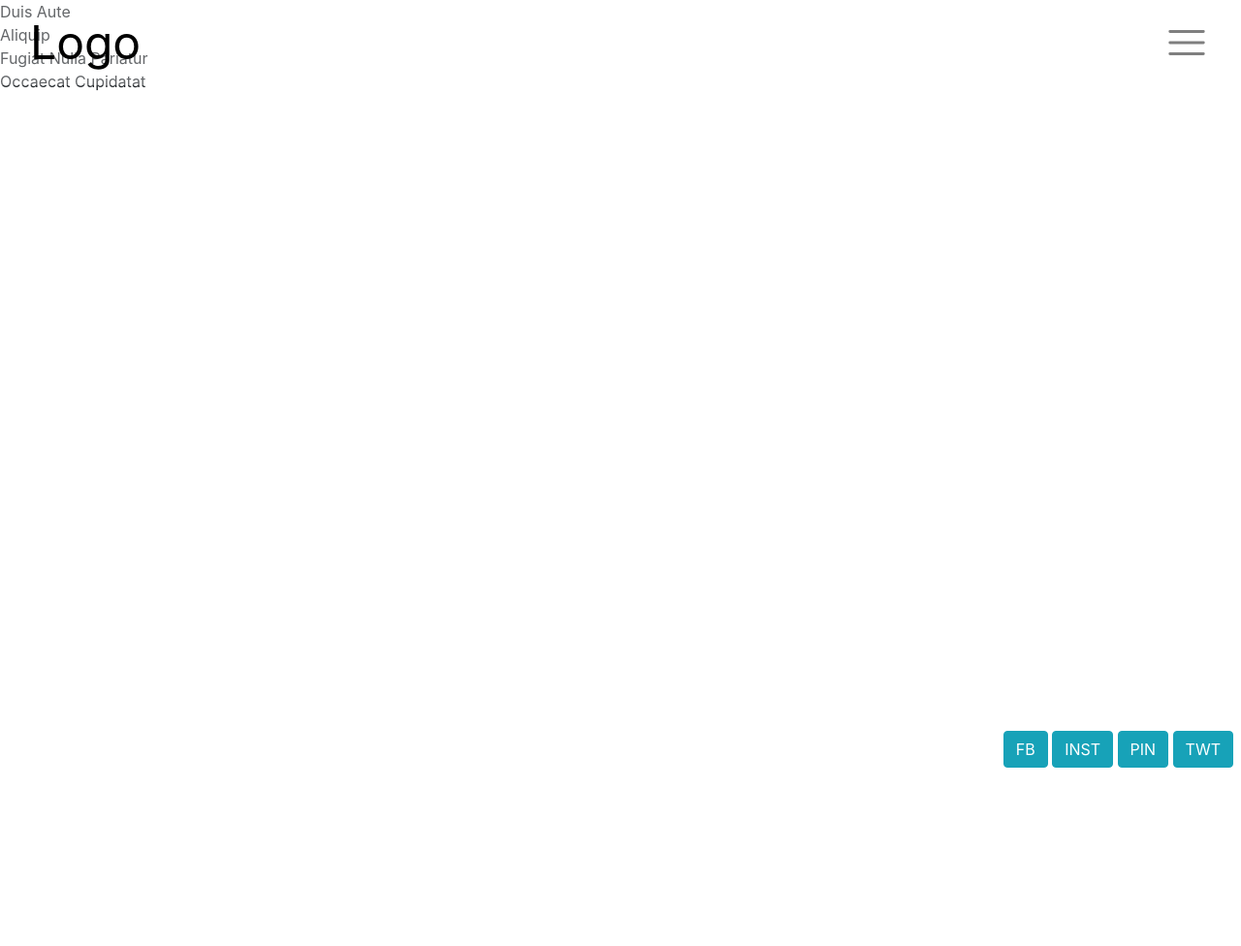
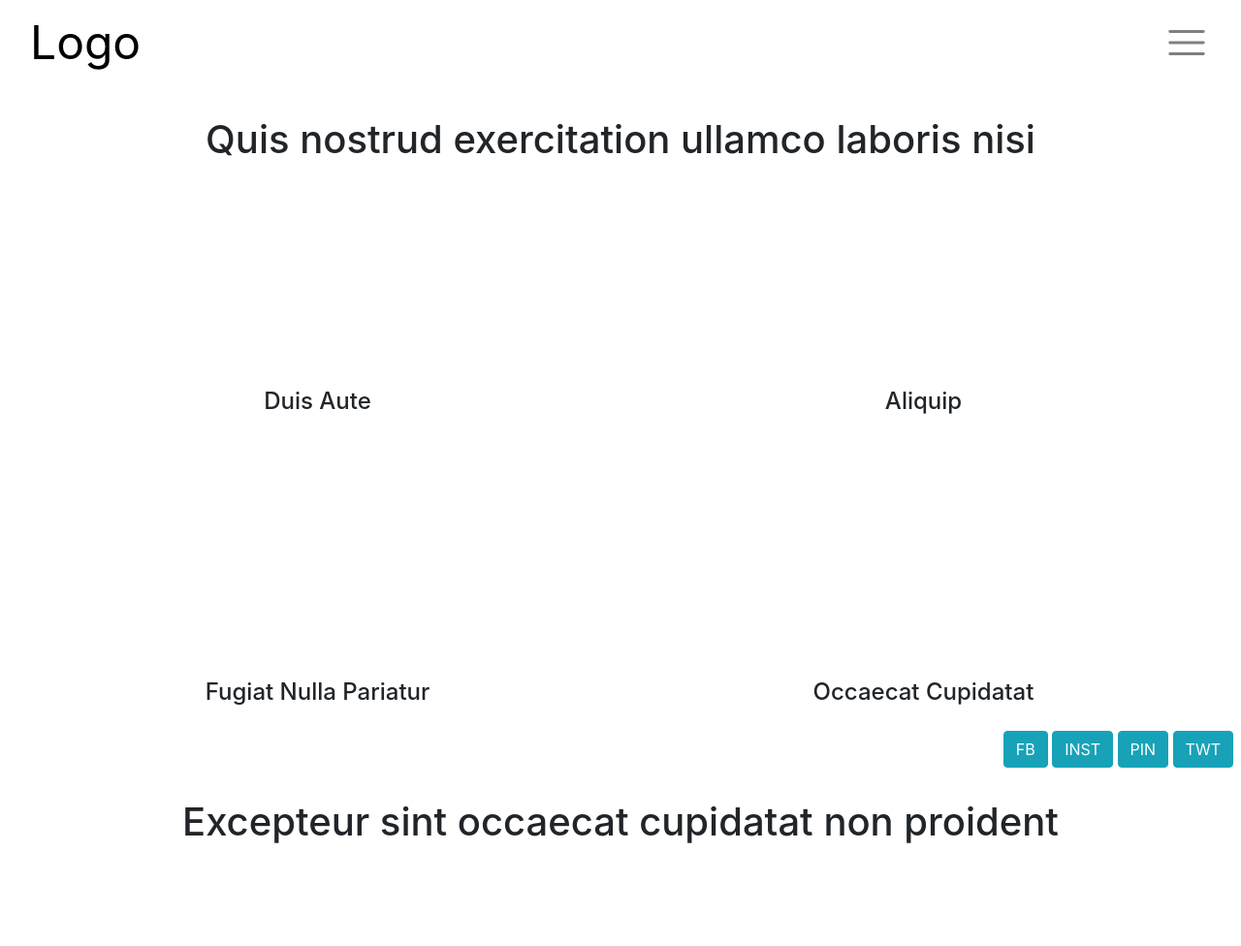
Before and after one commit to ibhan88/Company-Website, a Flask app: page /upcoming in a window 1280 px wide. Shown: the whole page at 97% size. Before the commit the page ends 792 px from the top, so only its background shows below. Run offline with Flask 2, Linux system fonts and the light colour scheme; some libraries are stand-ins or nearby versions.

Commit message:
Updated Upcoming page layout.

```diff
--- a/static/css/style.css
+++ b/static/css/style.css
@@ -169,6 +169,27 @@ html, body {
 
 
 
+
+/*Upcoming Content*/
+
+.upcoming-content {
+    vertical-align: middle;
+}
+
+.upcoming-img {
+    height: 300px;
+    width: 300px;
+    margin: auto;
+}
+
+.test-img {
+    height: 200px;
+    width: 200px;
+    margin: auto;
+}
+
+
+
 /* Footer */
 
 .my-footer {
--- a/templates/upcoming.html
+++ b/templates/upcoming.html
@@ -1,16 +1,61 @@
 {% extends 'base.html' %}
 {% block title %}Upcoming{% endblock %}
 {% block content %}
-  <div>
-    Duis Aute
-  </div>
-  <div>
-    Aliquip
-  </div>
-  <div>
-    Fugiat Nulla Pariatur
-  </div>
-  <div>
-    Occaecat Cupidatat
+  <div class="container-fluid upcoming-content min-vh-100 h-100 d-flex">
+    <div class="container-fluid align-items-center justify-content-center d-flex">
+      <div class="w-100">
+        <br>
+        <br>
+        <br>
+        <br>
+        <br>
+        <div class="row">
+          <div class="col-12"><h1>Quis nostrud exercitation ullamco laboris nisi</h1>
+          </div>
+        </div>
+        <br>
+        <div class="row group">
+          <div class="col-12 col-md-6">
+            <div class="upcoming-img thumbnail">
+              <div class="test-img"></div>
+<!--               <a href="#"><img class="img-responsive" src="#" alt="Upcoming"></a> -->
+              <center><h4 class="brand-name">Duis Aute</h4></center>
+            </div>
+          </div>
+          <div class="col-12 col-md-6">
+            <div class="upcoming-img thumbnail">
+              <div class="test-img"></div>
+<!--               <a href="#"><img class="img-responsive" src="#" alt="Upcoming"></a> -->
+              <center><h4 class="brand-name">Aliquip</h4></center>
+            </div>
+          </div>
+        </div>
+        <div class="row group">
+          <div class="col-12 col-md-6">
+            <div class="upcoming-img thumbnail">
+              <div class="test-img"></div>
+<!--               <a href="#"><img class="img-responsive" src="#" alt="Upcoming"></a> -->
+              <center><h4 class="brand-name">Fugiat Nulla Pariatur</h4></center>
+            </div>
+          </div>
+          <div class="col-12 col-md-6">
+            <div class="upcoming-img thumbnail">
+              <div class="test-img"></div>
+<!--               <a href="#"><img class="img-responsive" src="#" alt="Upcoming"></a> -->
+              <center><h4 class="brand-name">Occaecat Cupidatat</h4></center>
+            </div>
+          </div>
+        </div>
+        <br>
+        <div class="row">
+          <div class="col-12"><h1>Excepteur sint occaecat cupidatat non proident</h1>
+          </div>
+        </div>
+        <br>
+        <br>
+        <br>
+        <br>
+      </div>
+    </div>
   </div>
 {% endblock %}
--- a/templates/works.html
+++ b/templates/works.html
@@ -5,11 +5,11 @@
     <div class="container-fluid clear-div d-flex align-items-center justify-content-center">
       <div class="w-100">
         <div class="row">
-          <div class="center-text col-sm-12 col-lg-4"><a href="#" class="brand-a">Lorem Ipsum</a>
+          <div class="center-text col-12 col-lg-4"><a href="#" class="brand-a">Lorem Ipsum</a>
           </div>
-          <div class="center-text col-sm-12 col-lg-4"><a href="#" class="brand-e">Tempor Incididunt</a>
+          <div class="center-text col-12 col-lg-4"><a href="#" class="brand-e">Tempor Incididunt</a>
           </div>
-          <div class="center-text col-sm-12 col-lg-4"><a href="#" class="brand-i">Ut Enim Ad</a>
+          <div class="center-text col-12 col-lg-4"><a href="#" class="brand-i">Ut Enim Ad</a>
           </div>
         </div>
         <div class="row">
```
